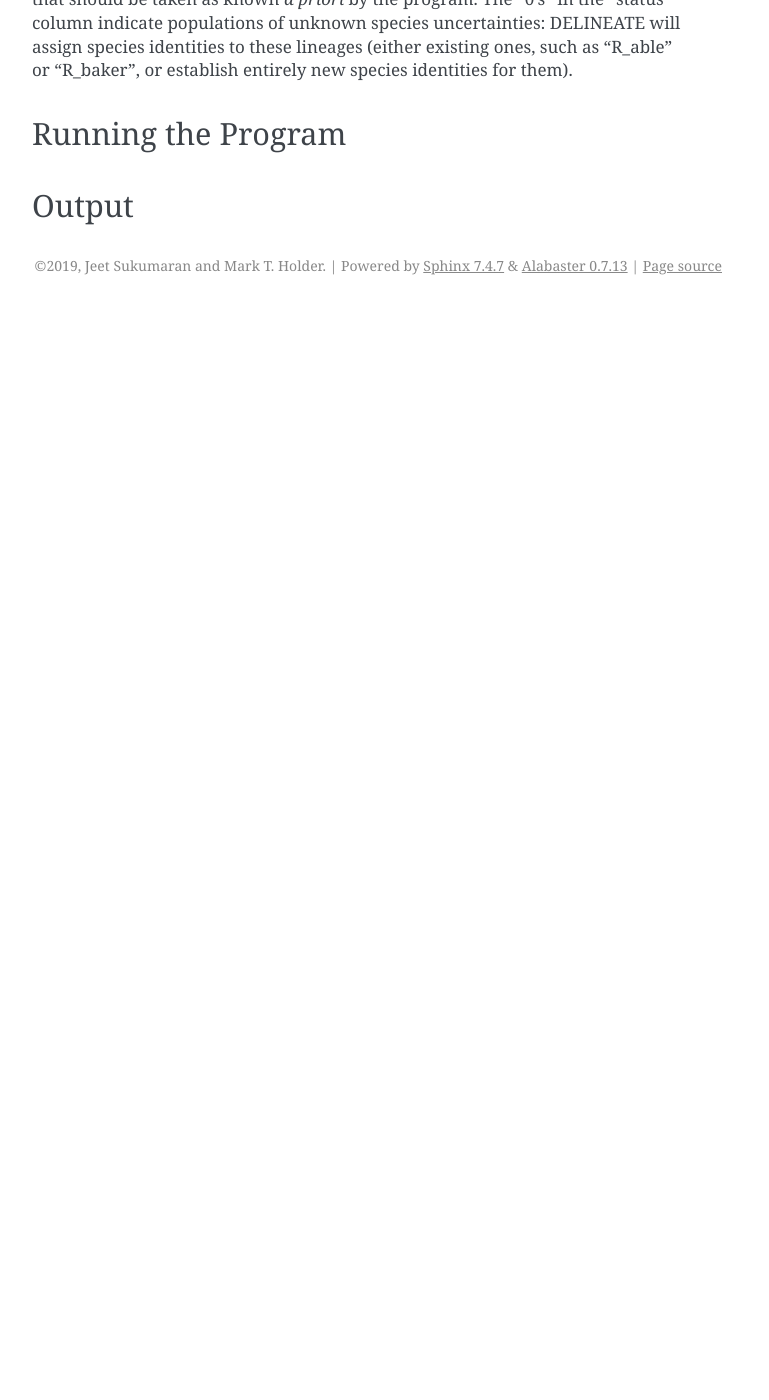
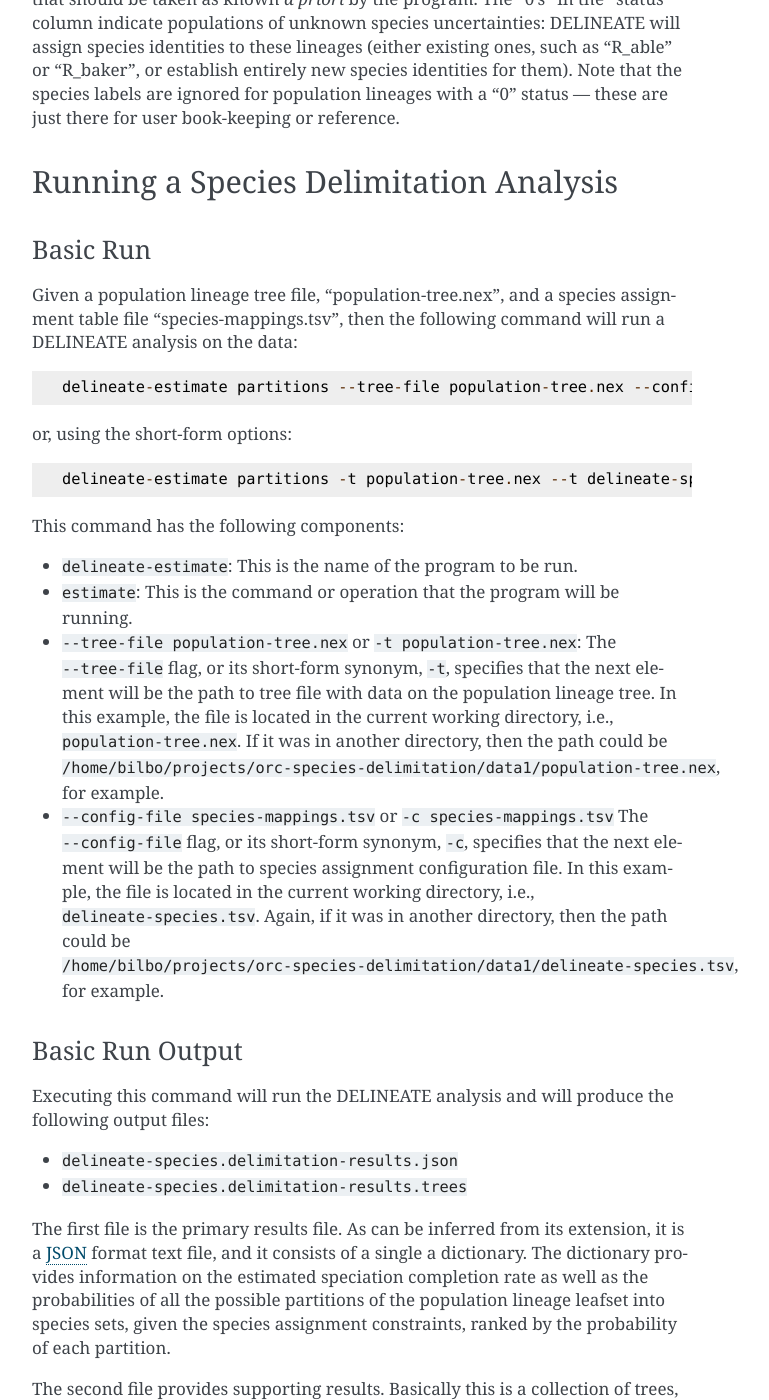
Before and after one commit to jeetsukumaran/delineate, a Sphinx documentation site: the page built from docs/source/index.rst, in a window 1280 px wide and 1400 px high, scrolled down 2240 px. Shown: the whole window, without its empty margins (388-1157 px from the left). Built offline with Sphinx 7.4.7, drawn with Linux system fonts in a browser that asks for light colours; before the commit the page ends 2545 px from its top, so only the background shows below that; some of the changed text lies outside the part shown.

Commit message:
Doc update

```diff
--- a/docs/source/index.rst
+++ b/docs/source/index.rst
@@ -90,15 +90,63 @@ The following example illustrates the structure and semantics of the species ass
 In this case, the population tree should consist of exactly 9 tips with the following labels: "able1", "able2", "able3", "new1", "baker1", "baker2", "easy1", "easy2", "oboe1", "oboe2".
 The "1's" in the "status" column indicate species assignments that should be taken as known *a priori* by the program.
 The "0's" in the "status" column indicate populations of unknown species uncertainties: DELINEATE will assign species identities to these lineages (either existing ones, such as "R_able" or "R_baker", or establish entirely new species identities for them).
+Note that the species labels are ignored for population lineages with a "0" status --- these are just there for user book-keeping or reference.
 
-Running the Program
--------------------
+Running a Species Delimitation Analysis
+---------------------------------------
 
-Output
-------
+Basic Run
+.........
+
+Given a population lineage tree file, "population-tree.nex", and a species assignment table file "species-mappings.tsv", then the following command will run a DELINEATE analysis on the data::
+
+    delineate-estimate partitions --tree-file population-tree.nex --config-file species-mappings.tsv"
+
+or, using the short-form options::
+
+    delineate-estimate partitions -t population-tree.nex --t delineate-species.tsv"
+
+This command has the following components:
+
+-   ``delineate-estimate``:
+    This is the name of the program to be run.
+-   ``estimate``:
+    This is the command or operation that the program will be running.
+-   ``--tree-file population-tree.nex`` or ``-t population-tree.nex``:
+    The ``--tree-file`` flag, or its short-form synonym, ``-t``, specifies that the next element will be the path to tree file with data on the population lineage tree.
+    In this example, the file is located in the current working directory, i.e., ``population-tree.nex``.
+    If it was in another directory, then the path could be ``/home/bilbo/projects/orc-species-delimitation/data1/population-tree.nex``, for example.
+-   ``--config-file species-mappings.tsv`` or ``-c species-mappings.tsv``
+    The ``--config-file`` flag, or its short-form synonym, ``-c``, specifies that the next element will be the path to species assignment configuration file.
+    In this example, the file is located in the current working directory, i.e., ``delineate-species.tsv``.
+    Again, if it was in another directory, then the path could be ``/home/bilbo/projects/orc-species-delimitation/data1/delineate-species.tsv``, for example.
+
+Basic Run Output
+................
+
+Executing this command will run the DELINEATE analysis and will produce the following output files:
+
+-   ``delineate-species.delimitation-results.json``
+-   ``delineate-species.delimitation-results.trees``
+
+The first file is the primary results file.
+As can be inferred from its extension, it is a JSON_ format text file, and it consists of a single a dictionary.
+The dictionary provides information on the estimated speciation completion rate as well as the probabilities of all the possible partitions of the population lineage leafset into species sets, given the species assignment constraints, ranked by the probability of each partition.
+
+The second file provides supporting results.
+Basically this is a collection of trees, with one tree for each partition considered.
+The topology of the trees are identical, corresponding to the topology of the input tree (i.e., the population lineage tree), as are the tip labels.
+However, the tips have associated with them some extra metadata that will be available for viewing in a program like FigTree_.
+Most important of this is ``species``, i.e., the label corresponding to the identity of the species assignment in that partition.
+In the case of species assignments that are constrained (i.e., status indicated by "1"), these will be identical to the assignment and invariant across all partitions, of course.
+However, in the case of population lineages of *unknown* species affinities (i.e., status indicated by "0"), this may be an existing species label (if the population lineage was assigned to an existing species in the partition under consideration) or a new, arbitrary species label (if the population lineage was assigned to a new distinct species in the partition under consideration).
+In addition, in FigTree_ you can also choose to have the branches colored by "status", and this will highlight population lineages of (*a priori*) known vs unknown species affinities, and thus quickly identify the assigned species identities of the lineages of interest.
+
 
 .. _Python: https://www.python.org/
 .. _DendroPy: https://dendropy.org/
+.. _JSON: https://en.wikipedia.org/wiki/JSON
+.. _FigTree: http://tree.bio.ed.ac.uk/software/figtree/
 
 .. Indices and tables
 .. ==================
```
